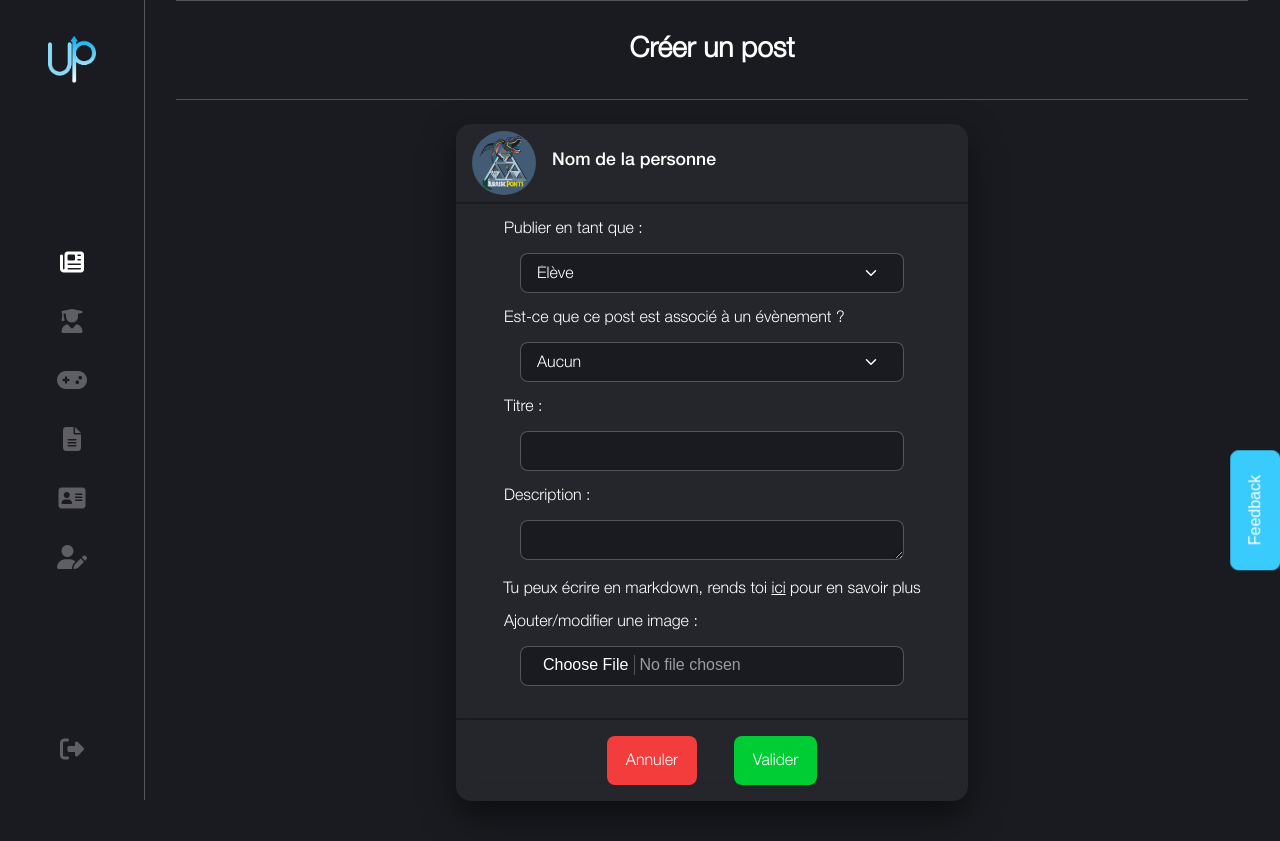
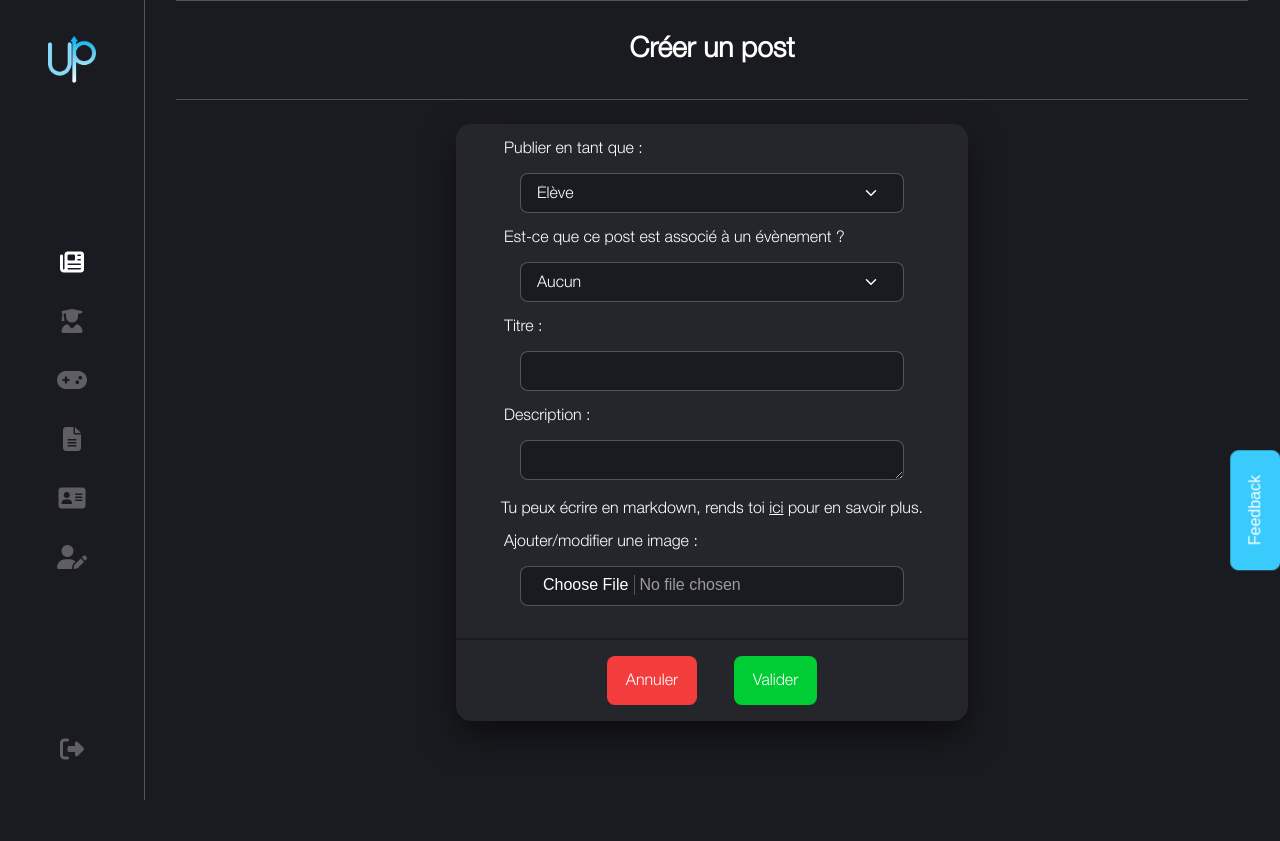
Before and after one commit to KIClubinfo/upont-v4, a Django app: page /news/post/create in a window 1280 px wide. After the commit the page ends 800 px from the top, so only its background shows below. Run offline with Django 3.2, Linux system fonts and the light colour scheme; the visitor is signed in with stand-in values (Sample User, id 1); data that the repository does not hold is empty; some libraries are stand-ins or nearby versions.

Commit message:
Fix more front

```diff
--- a/back/news/templates/news/event_edit.html
+++ b/back/news/templates/news/event_edit.html
@@ -32,7 +32,7 @@
 
                             {{EditEvent.description.errors}}
                             <div class="input-title">Description de l'évènement :</div>
-                            <p>Tu peux écrire en markdown, rends toi <a href="/news/markdown">ici</a> pour en savoir plus</p>
+                            <p>Tu peux écrire en markdown, rends toi <a href="{% url 'news:markdown' %}">ici</a> pour en savoir plus.</p>
                             {{EditEvent.description}}
 
                             {{EditEvent.date.errors}}
@@ -74,7 +74,7 @@
                         </div>
                     {%endif%}
                     <div class="centered-div">
-                        <a href="{% url 'news:event_detail' event.id %}"><button type="button" class="button red-button">Annuler</button></a>
+                        <a href="{% if event %}{% url 'news:event_detail' event.id %}{% else %}{% url 'news:events' %}{% endif %}"><button type="button" class="button red-button">Annuler</button></a>
                         <input class="button green-button" type="submit" name= "Valider" value="Valider">
                         {% if Edit %}
                             <input class="button red-button" type="submit" name="Supprimer" value="Supprimer l'event">
--- a/back/news/templates/news/post_edit.html
+++ b/back/news/templates/news/post_edit.html
@@ -21,12 +21,6 @@
 
             <!--News Card-->
             <div class="news-card">
-                <div class="news-card-header">
-                    <div class="news-card-header-image"><img src="../assets/img/bde.png" alt=""></div>
-                    <div class="news-card-header-text">
-                        <span class="news-card-header-name">Nom de la personne</span>
-                    </div>
-                </div>
                 <form action="{% if Edit %}{% url 'news:post_edit' post.id %}{% else %}{% url 'news:post_create' %}{% endif %}" method="post" enctype="multipart/form-data">
                     {% csrf_token %}
                     <div class="news-card-content">
@@ -46,7 +40,7 @@
                             {{EditPost.content.errors}}
                             <div class="input-title">Description :</div>
                             {{EditPost.content}}<br>
-                            <p>Tu peux écrire en markdown, rends toi <a href="/news/markdown">ici</a> pour en savoir plus</p>
+                            <p>Tu peux écrire en markdown, rends toi <a href="{% url 'news:markdown' %}">ici</a> pour en savoir plus.</p>
 
                             {{EditPost.illustration.errors}}
                             <div class="input-title">Ajouter/modifier une image :</div>
--- a/back/news/templates/news/shotgun_edit.html
+++ b/back/news/templates/news/shotgun_edit.html
@@ -37,7 +37,7 @@
 
                         {{form.content.errors}}
                         <div class="input-title">Description :</div>
-                        <div class="input-title">Tu peux écrire en markdown, rends toi <a href="/news/markdown">ici</a> pour en savoir plus</div>
+                        <div class="input-title">Tu peux écrire en markdown, rends toi <a href="{% url 'news:markdown' %}">ici</a> pour en savoir plus.</div>
                         {{form.content}}
 
                         {{form.starting_date.errors}}
--- a/back/news/templates/news/shotgun_new.html
+++ b/back/news/templates/news/shotgun_new.html
@@ -39,7 +39,7 @@
                     Description :<br>
                     {{form.content.errors}}
                     {{form.content}}<br>
-                    <p>Tu peux écrire en markdown, rends toi <a href="/news/markdown">ici</a> pour en savoir plus</p>
+                    <p>Tu peux écrire en markdown, rends toi <a href="{% url 'news:markdown' %}">ici</a> pour en savoir plus.</p>
 
                     Date de début :<br>
                     {{form.starting_date.errors}}
--- a/back/social/templates/social/club_edit.html
+++ b/back/social/templates/social/club_edit.html
@@ -48,7 +48,7 @@
                             Description du club : <br>
                             {{ EditClub.description.errors }}
                             {{ EditClub.description }}
-                            <p>Tu peux écrire en markdown, rends toi <a href="/news/markdown">ici</a> pour en savoir plus</p>
+                            <p>Tu peux écrire en markdown, rends toi <a href="{% url 'news:markdown' %}">ici</a> pour en savoir plus.</p>
                             <br>
                             Modifier la photo d'arrière plan du club :<br>
                             {{ EditClub.background_picture }}
@@ -60,11 +60,11 @@
                             Le club est actif :
                             {{ EditClub.active.errors }}
                             {{ EditClub.active }}
-                            <br>
+                            <br><br>
                             Le club a une cotisation :
                             {{ EditClub.has_fee.errors }}
                             {{ EditClub.has_fee }}
-                            <br>
+                            <br><br>
                             Modifier les catégories du club :
                             {{ EditClub.category.errors }}
                             {{ EditClub.category }}
```
